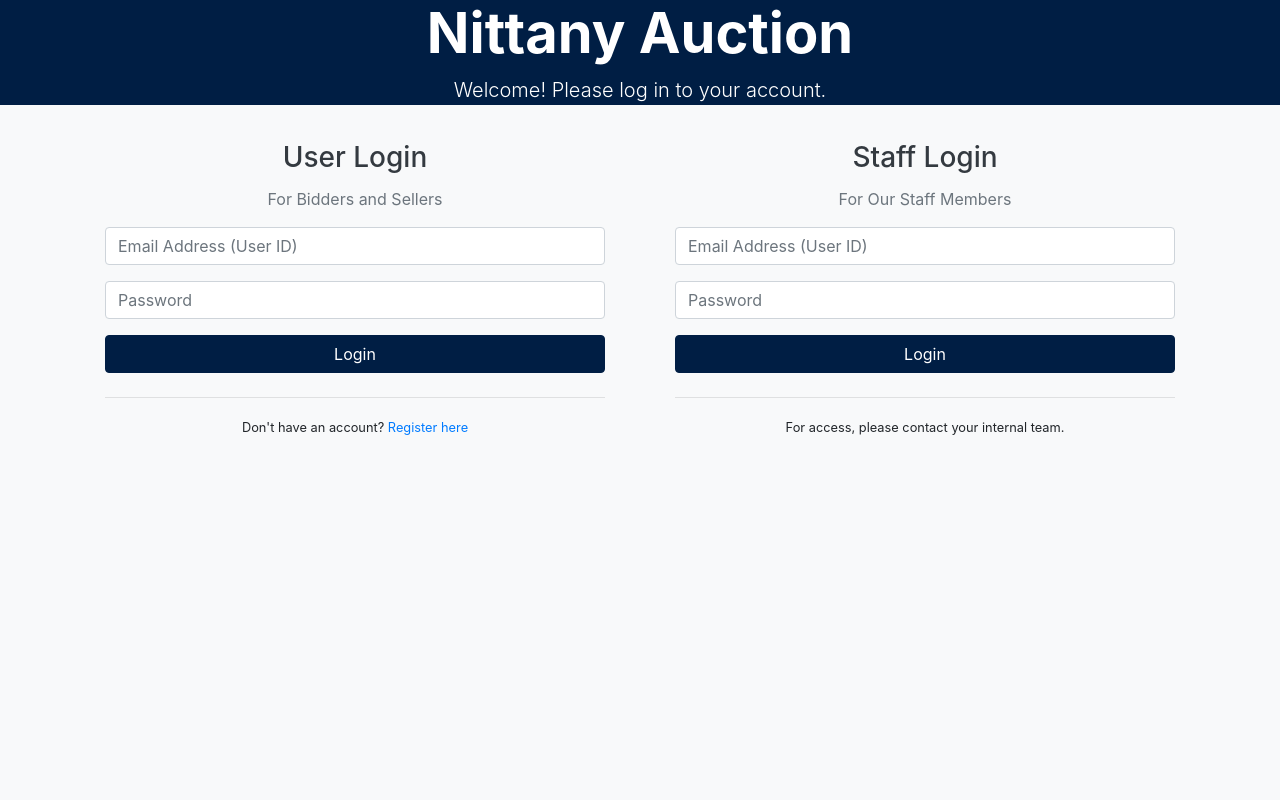
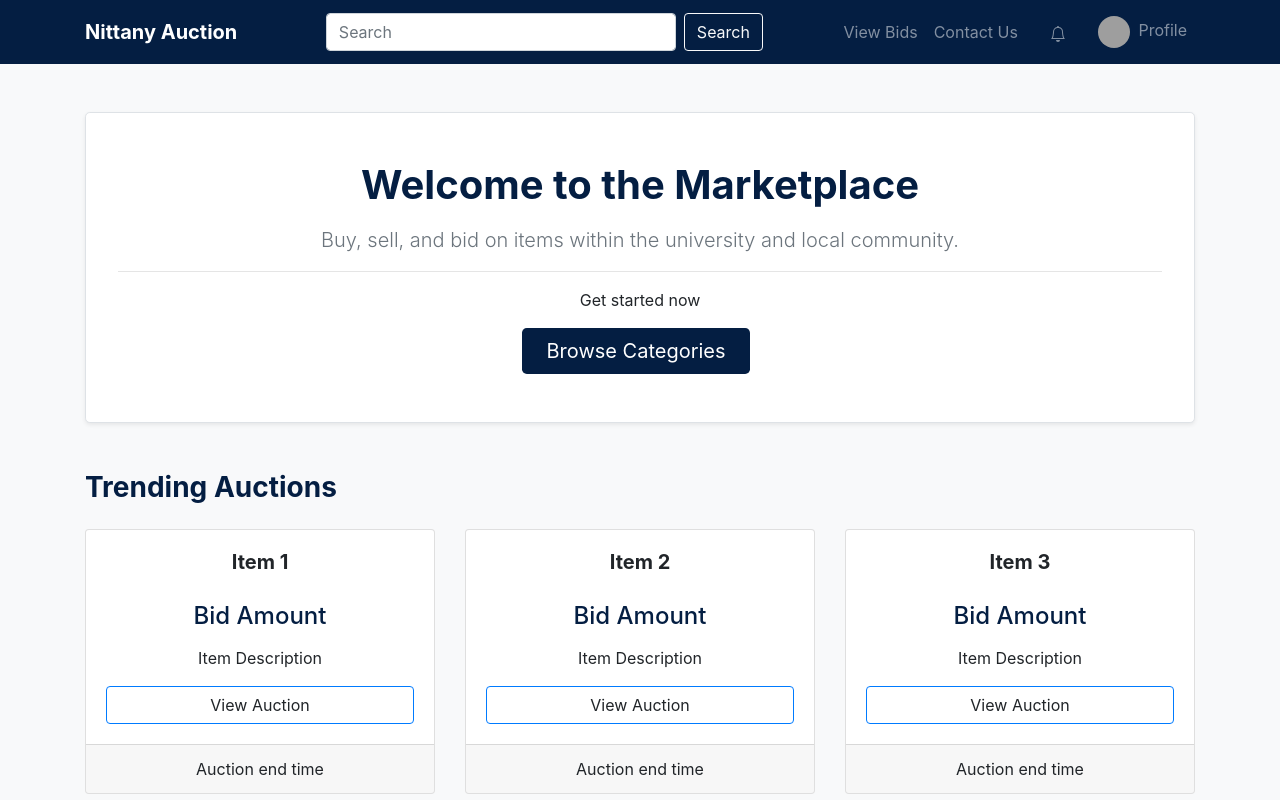
Before and after one commit to HTR0904/NitannyAuctionTBD, a Flask app: page / in a window 1280 px wide. Run offline with Flask 3, Linux system fonts and the light colour scheme; some libraries are stand-ins or nearby versions; grey boxes are pictures that could not be loaded.

Commit message:
Add login error banner + bidder homepage

```diff
--- a/app.py
+++ b/app.py
@@ -14,14 +14,14 @@ def hash_password(password):
 @app.route('/')
 def index():
     # Renders the login page
-    return render_template('login.html')
+    return render_template('bidders_home.html')
 
 @app.route('/login_user', methods=['POST'])
 def login_user():
     username = request.form.get('user_email')
     password = request.form.get('user_password')
 
-    conn = sql.connect("auction.db")
+    conn = sql.connect("dataset_tables.db")
     cursor = conn.cursor()
 
     '''
@@ -58,7 +58,7 @@ def login_helpdesk():
     helpdesk_username = request.form.get('helpdesk_email')
     helpdesk_password = request.form.get('helpdesk_password')
 
-    conn = sql.connect("auction.db")
+    conn = sql.connect("dataset_tables.db")
     cursor = conn.cursor()
 
     '''
@@ -89,6 +89,10 @@ def login_helpdesk():
         # Else, if account exists with these credential but is not a helpdesk staff (i.e. this is a regular user). Throw an error:
         return render_template('login.html', error="Not a helpdesk account")
 
+@app.route('/bidder')
+def bidder():
+    return render_template('bidders_home.html')
+
 if __name__ == '__main__':
     #app.run()
     app.run(debug=True)  #enabled to run with TEMPLATES_AUTO_RELOAD
--- /dev/null
+++ b/templates/bidders_home.html
@@ -0,0 +1,142 @@
+<!DOCTYPE html>
+<html lang="en">
+<head>
+    <meta charset="utf-8">
+    <meta name="viewport" content="width=device-width, initial-scale=1">
+
+    <link rel="stylesheet" href="https://stackpath.bootstrapcdn.com/bootstrap/4.4.1/css/bootstrap.min.css"
+          integrity="sha384-Vkoo8x4CGsO3+Hhxv8T/Q5PaXtkKtu6ug5TOeNV6gBiFeWPGFN9MuhOf23Q9Ifjh" crossorigin="anonymous">
+
+    <title>Home</title>
+
+    <style>
+        .bg-navy { background-color: #041E42; }
+        .text-navy { color: #041E42; }
+        .btn-navy { background-color: #041E42; color: white; border: none; }
+
+        /* Explicitly size the profile picture in the navbar */
+        .navbar-profile-pic {
+            width: 32px;
+            height: 32px;
+            object-fit: cover;
+        }
+    </style>
+</head>
+<body class="bg-light">
+
+<!-- Nav bar on top -->
+<nav class="navbar navbar-expand-lg navbar-dark bg-navy">
+    <div class="container">
+        <a class="navbar-brand font-weight-bold" href="/home">Nittany Auction</a>
+
+        <button class="navbar-toggler" type="button" data-toggle="collapse" data-target="#navbarContent" aria-controls="navbarContent" aria-expanded="false" aria-label="Toggle navigation">
+            <span class="navbar-toggler-icon"></span>
+        </button>
+
+        <div class="collapse navbar-collapse" id="navbarContent">
+
+            <form class="form-inline mx-auto my-2 my-lg-0">
+                <input class="form-control mr-sm-2" type="search" name="query" placeholder="Search" aria-label="Search" style="width: 350px">
+                <button class="btn btn-outline-light my-2 my-sm-0" type="submit">Search</button>
+            </form>
+
+            <ul class="navbar-nav align-items-center">
+                <li class="nav-item">
+                    <a class="nav-link" href="/view_bids">View Bids</a>
+                </li>
+                <li class="nav-item mr-3">
+                    <a class="nav-link" href="/contact">Contact Us</a>
+                </li>
+
+                <li class="nav-item mr-3">
+                    <a class="nav-link" href="/notifications" title="Notifications">
+                         <!-- Notification icon from bootstrap -->
+                        <svg xmlns="http://www.w3.org/2000/svg" width="16" height="16" fill="currentColor" class="bi bi-bell" viewBox="0 0 16 16">
+                        <path d="M8 16a2 2 0 0 0 2-2H6a2 2 0 0 0 2 2M8 1.918l-.797.161A4 4 0 0 0 4 6c0 .628-.134 2.197-.459 3.742-.16.767-.376 1.566-.663 2.258h10.244c-.287-.692-.502-1.49-.663-2.258C12.134 8.197 12 6.628 12 6a4 4 0 0 0-3.203-3.92zM14.22 12c.223.447.481.801.78 1H1c.299-.199.557-.553.78-1C2.68 10.2 3 6.88 3 6c0-2.42 1.72-4.44 4.005-4.901a1 1 0 1 1 1.99 0A5 5 0 0 1 13 6c0 .88.32 4.2 1.22 6"/>
+                        </svg>
+                    </a>
+                </li>
+
+                <li class="nav-item">
+                    <a class="nav-link" href="#" id="profileDropdown">
+                        <!-- Default profile image -->
+                        <img src="https://static.vecteezy.com/system/resources/thumbnails/009/292/244/small/default-avatar-icon-of-social-media-user-vector.jpg" class="rounded-circle mr-1 navbar-profile-pic" alt="Profile"> Profile
+                    </a>
+                </li>
+            </ul>
+        </div>
+    </div>
+</nav>
+
+<!--Remainder of homepage-->
+<div class="container mt-5">
+
+    <!--Hero element-->
+    <div class="jumbotron bg-white shadow-sm border text-center py-5 mb-5">
+        <h1 class=" text-navy font-weight-bold">Welcome to the Marketplace</h1>
+        <p class="lead text-muted mt-3">Buy, sell, and bid on items within the university and local community.</p>
+        <hr>
+        <p>Get started now</p>
+        <a class="btn btn-navy btn-lg px-4 mr-2" href="/search" role="button">Browse Categories</a>
+    </div>
+
+    <!-- Auction recommendation -->
+    <h3 class="text-navy font-weight-bold mb-4">Trending Auctions</h3>
+    <div class="row">
+
+        <div class="col">
+            <div class="card h-100">
+                <div class="card-body text-center d-flex flex-column">
+                    <h5 class="card-title font-weight-bold">Item 1</h5>
+                    <h4 class="text-navy my-3">Bid Amount</h4>
+                    <p>Item Description</p>
+                    <a class="btn btn-outline-primary btn-block">View Auction</a>
+                </div>
+                <div class="card-footer text-center">
+                    Auction end time
+                </div>
+            </div>
+        </div>
+
+         <div class="col">
+            <div class="card h-100">
+                <div class="card-body text-center d-flex flex-column">
+                    <h5 class="card-title font-weight-bold">Item 2</h5>
+                    <h4 class="text-navy my-3">Bid Amount</h4>
+                    <p>Item Description</p>
+                    <a class="btn btn-outline-primary btn-block">View Auction</a>
+                </div>
+                <div class="card-footer text-center">
+                    Auction end time
+                </div>
+            </div>
+        </div>
+
+        <div class="col">
+            <div class="card h-100">
+                <div class="card-body text-center d-flex flex-column">
+                    <h5 class="card-title font-weight-bold">Item 3</h5>
+                    <h4 class="text-navy my-3">Bid Amount</h4>
+                    <p>Item Description</p>
+                    <a class="btn btn-outline-primary btn-block">View Auction</a>
+                </div>
+                <div class="card-footer text-center">
+                    Auction end time
+                </div>
+            </div>
+        </div>
+
+    </div>
+</div>
+
+<script src="https://code.jquery.com/jquery-3.4.1.slim.min.js"
+        integrity="sha384-J6qa4849blE2+poT4WnyKhv5vZF5SrPo0iEjwBvKU7imGFAV0wwj1yYfoRSJoZ+n"
+        crossorigin="anonymous"></script>
+<script src="https://cdn.jsdelivr.net/npm/popper.js@1.16.0/dist/umd/popper.min.js"
+        integrity="sha384-Q6E9RHvbIyZFJoft+2mJbHaEWldlvI9IOYy5n3zV9zzTtmI3UksdQRVvoxMfooAo"
+        crossorigin="anonymous"></script>
+<script src="https://stackpath.bootstrapcdn.com/bootstrap/4.4.1/js/bootstrap.min.js"
+        integrity="sha384-wfSDF2E50Y2D1uUdj0O3uMBJnjuUD4Ih7YwaYd1iqfktj0Uod8GCExl3Og8ifwB6"
+        crossorigin="anonymous"></script>
+</body>
+</html>
--- a/templates/login.html
+++ b/templates/login.html
@@ -29,9 +29,20 @@
     </div>
 </div>
 
+<!-- Error Banner for failed logins -->
+{% if error %}
+<div class="container">
+    <div class="alert alert-danger alert-dismissible fade show" role="alert">
+        <strong>Error:</strong> {{ error }}
+        <button type="button" class="close" data-dismiss="alert" aria-label="Close">
+            <span aria-hidden="true">&times;</span> <!-- Close button -->
+        </button>
+    </div>
+</div>
+{% endif %}
+
 
 <!-- Login Portals -->
-
 <div class="container">
     <div class = "row">
 
```
Also changed, not shown: resources.md (added, +12 -0 lines), README.md.
